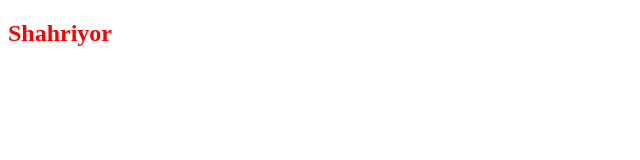
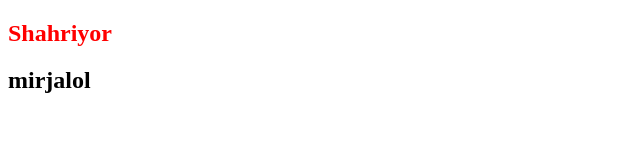
Before and after one commit to ShahriyorDeveloper/team-Project, a plain HTML site: page index.html in a window 1280 px wide. Shown: the whole page, without its empty margins (0-640 px from the left). Drawn offline with Linux system fonts and the light colour scheme.

Commit message:
qoshildim

```diff
--- a/index.html
+++ b/index.html
@@ -8,6 +8,7 @@
 </head>
 <body>
     <h2 class="shahriyor">Shahriyor</h2>
+    <h2 class="mirjalol">mirjalol</h2>
 
 </body>
 </html>
```
